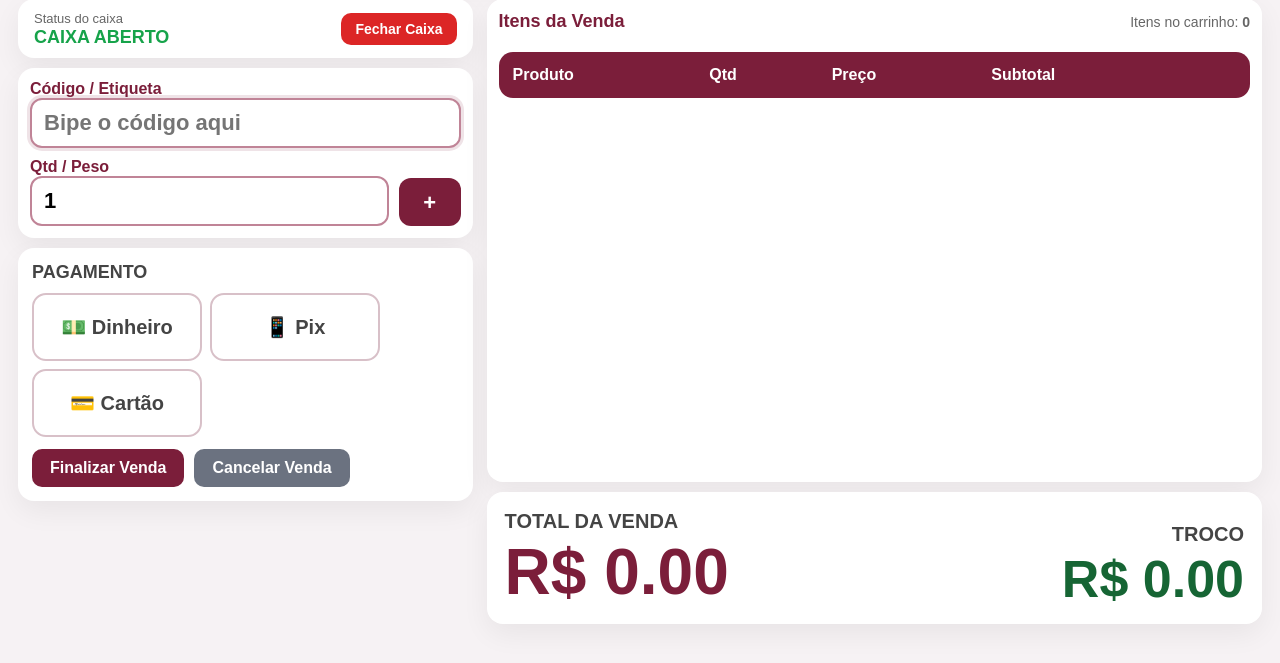
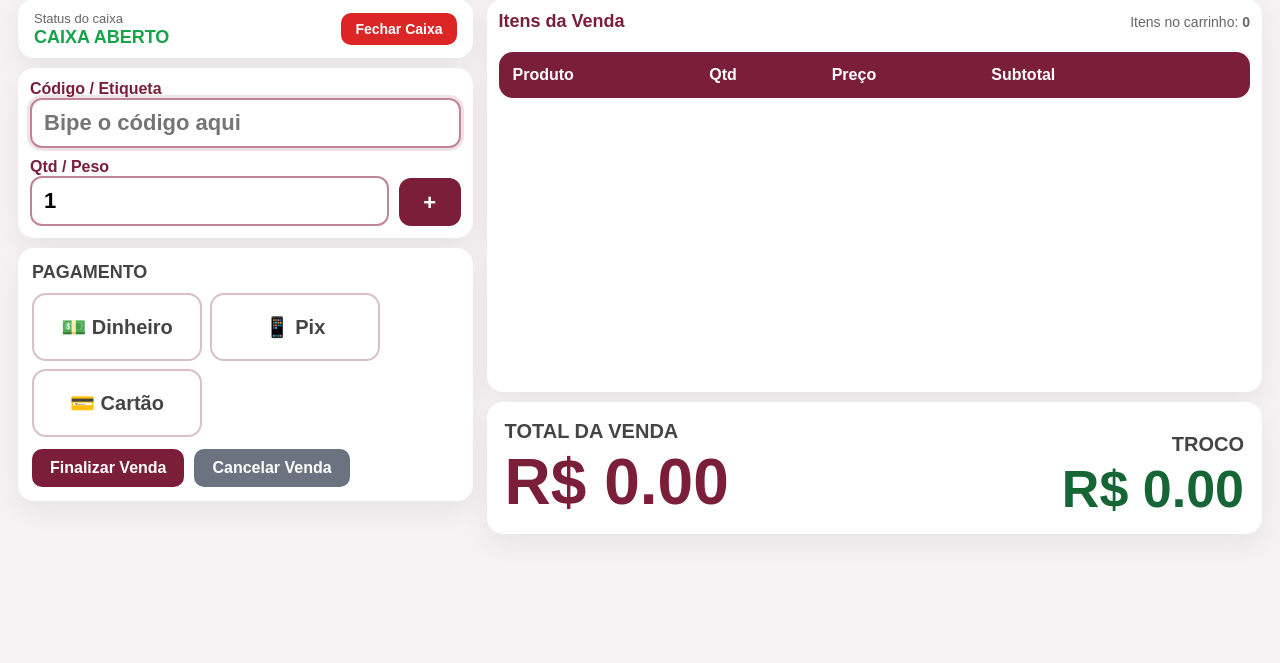
Before and after one commit to Mauricio3114/Sistema-Frigomag, a Flask app: page /vendas/ in a window 1280 px wide. Shown: the part 119-782 px from the top of the page. Run offline with Flask 3, Linux system fonts and the light colour scheme; data comes from the database, SQL or seed files in the repository; lists and menus that the app fills with data are empty.

Commit message:
Ajusta altura do carrinho no caixa

```diff
--- a/app/templates/vendas/nova.html
+++ b/app/templates/vendas/nova.html
@@ -144,7 +144,7 @@
                 </div>
             </div>
 
-            <div style="max-height: 430px; min-height: 430px; overflow:auto;">
+            <div style="max-height: 340px; min-height: 340px; overflow:auto;">
                 <table style="margin-bottom:0;">
                     <tr>
                         <th>Produto</th>
```
